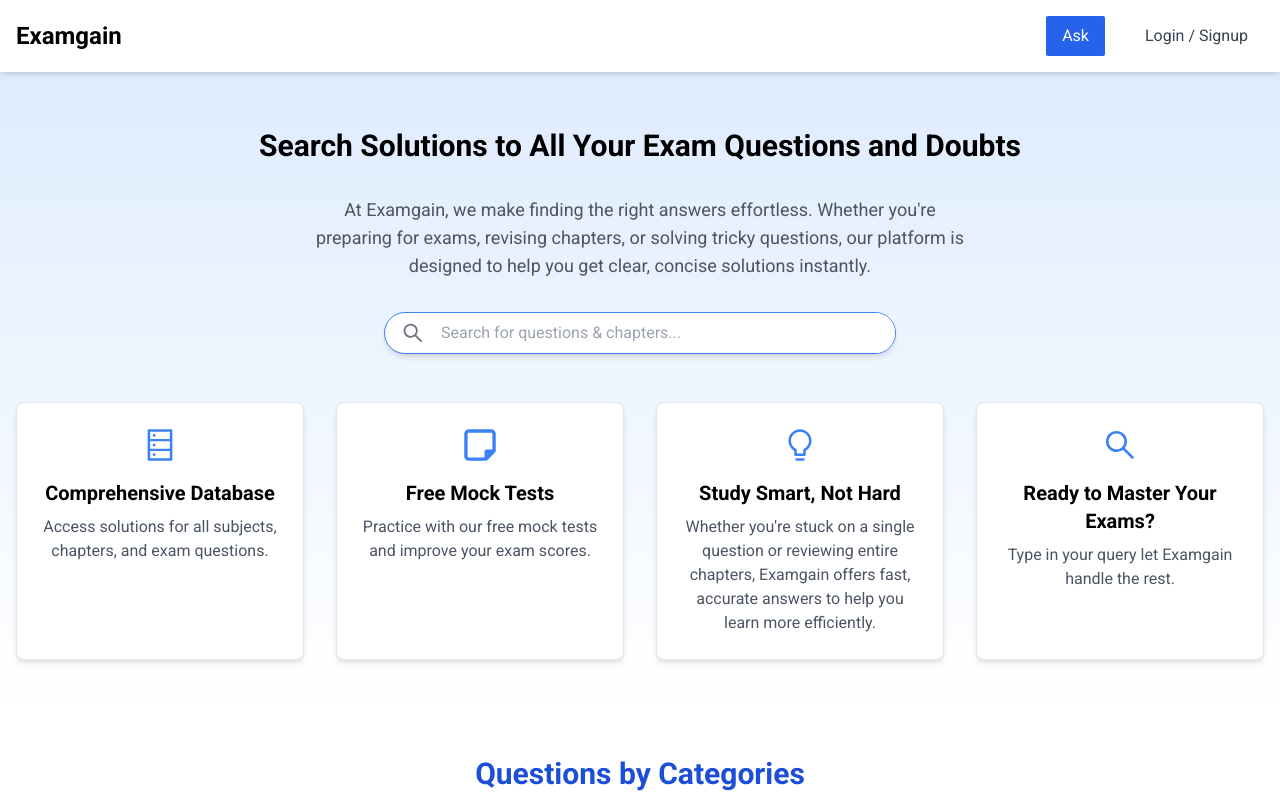
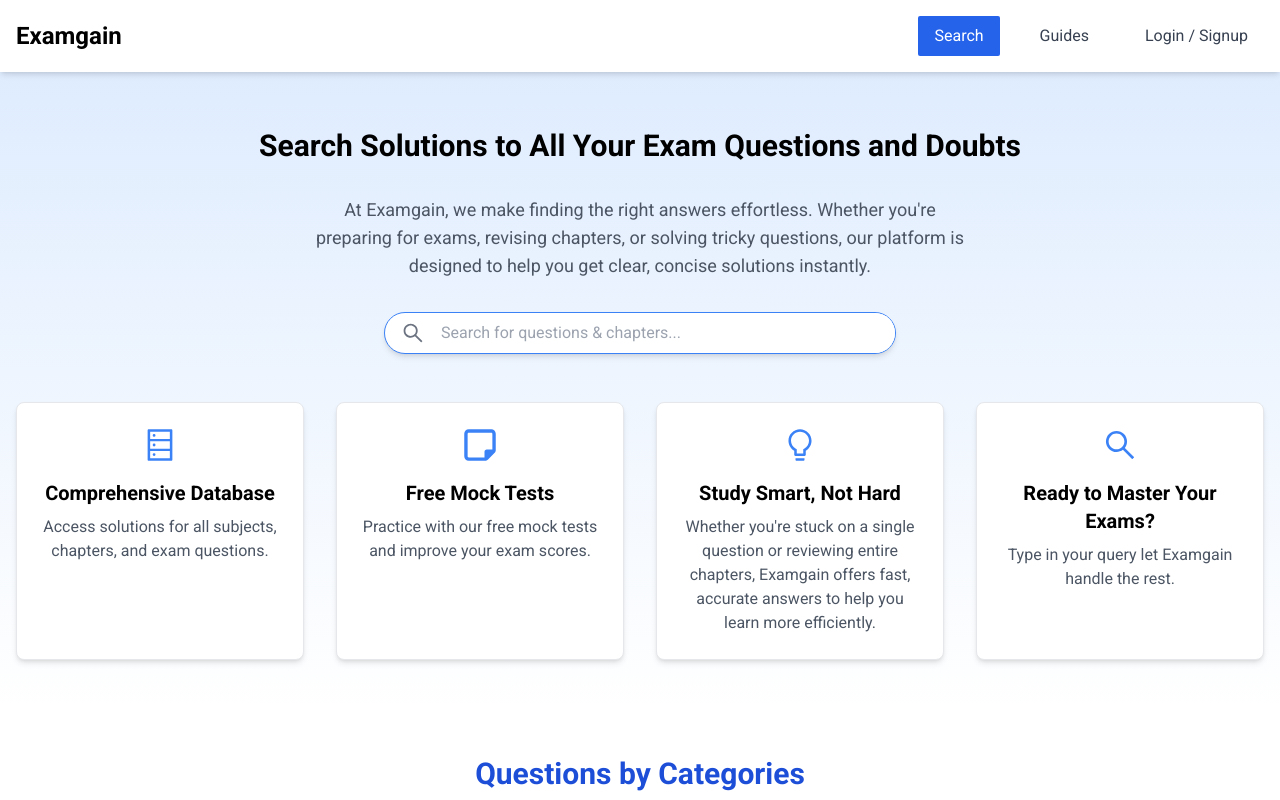
Before and after one commit to PatelAbhay550/examgain, a Next.js app: page / in a window 1280 px wide. Shown: the top 800 px of the page. Built offline with nearby package versions, Linux system fonts and the light colour scheme.

Commit message:
Update Header.jsx

```diff
--- a/components/Header.jsx
+++ b/components/Header.jsx
@@ -4,7 +4,8 @@ import React, { useState } from "react";
 
 const Header = () => {
   const navlinks = [
-    { href: "/", text: "Ask" },
+    { href: "/", text: "Search" },
+    { href: "/guides", text: "Guides" },
     { href: "/Auth", text: "Login / Signup" },
   ];
 
```
